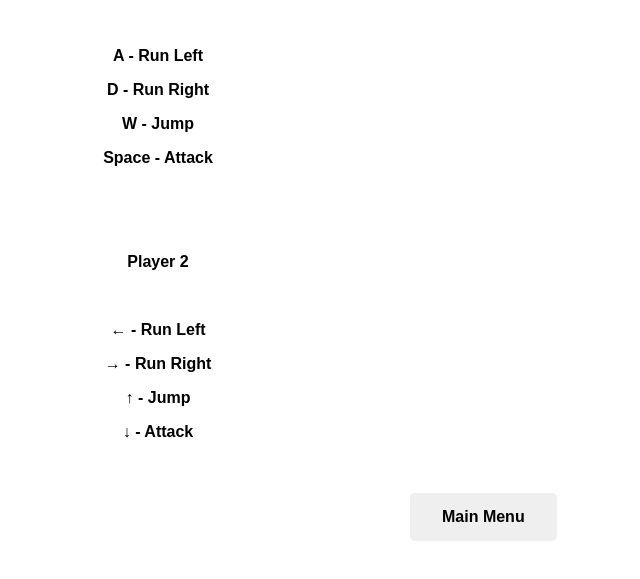
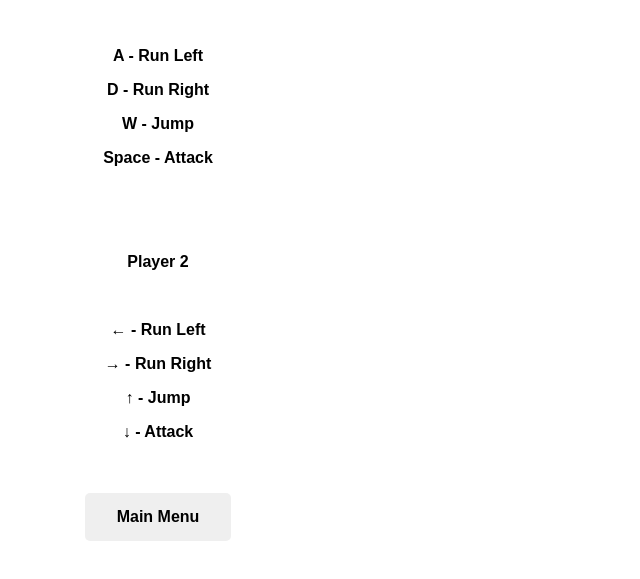
Before and after one commit to JoshM22/asd, a plain HTML site: page controls.html in a window 1280 px wide. Shown: the part 199-778 px from the top of the page, without its empty margins (482-1122 px from the left). Drawn offline with Linux system fonts and the light colour scheme.

Commit message:
Update controls.html

```diff
--- a/controls.html
+++ b/controls.html
@@ -57,10 +57,12 @@
 	<p>↑ - Jump</p>
 	<p>↓ - Attack</p>
 </br></br>
-<div>&nbsp;&nbsp;&nbsp;&nbsp;&nbsp;&nbsp;&nbsp;&nbsp;&nbsp;&nbsp;&nbsp;&nbsp;&nbsp;&nbsp;&nbsp;&nbsp;&nbsp;&nbsp;&nbsp;&nbsp;&nbsp;&nbsp;&nbsp;&nbsp;&nbsp;&nbsp;&nbsp;&nbsp;&nbsp;&nbsp;&nbsp;&nbsp;&nbsp;&nbsp;&nbsp;&nbsp;&nbsp;&nbsp;&nbsp;&nbsp;&nbsp;&nbsp;&nbsp;&nbsp;&nbsp;&nbsp;&nbsp;&nbsp;&nbsp;&nbsp;&nbsp;&nbsp;&nbsp;&nbsp;&nbsp;&nbsp;&nbsp;&nbsp;&nbsp;&nbsp;&nbsp;&nbsp;&nbsp;&nbsp;&nbsp;&nbsp;&nbsp;&nbsp;&nbsp;&nbsp;&nbsp;&nbsp;&nbsp;&nbsp;&nbsp;&nbsp;&nbsp;&nbsp;&nbsp;&nbsp;&nbsp;&nbsp;&nbsp;&nbsp;&nbsp;&nbsp;&nbsp;&nbsp;&nbsp;&nbsp;&nbsp;&nbsp;&nbsp;&nbsp;&nbsp;&nbsp;&nbsp;&nbsp;&nbsp;&nbsp;&nbsp;&nbsp;&nbsp;&nbsp;&nbsp;&nbsp;&nbsp;&nbsp;&nbsp;&nbsp;&nbsp;&nbsp;&nbsp;&nbsp;&nbsp;&nbsp;&nbsp;&nbsp;&nbsp;&nbsp;&nbsp;&nbsp;&nbsp;&nbsp;&nbsp;&nbsp;&nbsp;&nbsp;&nbsp;&nbsp;&nbsp;&nbsp;&nbsp;&nbsp;&nbsp;&nbsp;&nbsp;&nbsp;&nbsp;&nbsp;&nbsp;&nbsp;&nbsp;&nbsp;&nbsp;&nbsp;&nbsp;&nbsp;&nbsp;&nbsp;&nbsp;&nbsp;&nbsp;&nbsp;&nbsp;&nbsp;&nbsp;&nbsp;&nbsp;&nbsp;&nbsp;&nbsp;&nbsp;&nbsp;&nbsp;&nbsp;&nbsp;&nbsp;&nbsp;&nbsp;&nbsp;&nbsp;&nbsp;&nbsp;&nbsp;&nbsp;&nbsp;&nbsp;&nbsp;&nbsp;&nbsp;&nbsp;&nbsp;&nbsp;&nbsp;&nbsp;&nbsp;&nbsp;&nbsp;&nbsp;&nbsp;&nbsp;&nbsp;&nbsp;&nbsp;&nbsp;&nbsp;&nbsp;&nbsp;&nbsp;&nbsp;&nbsp;&nbsp;&nbsp;&nbsp;&nbsp;&nbsp;&nbsp;&nbsp;&nbsp;&nbsp;&nbsp;&nbsp;&nbsp;&nbsp;&nbsp;&nbsp;&nbsp;&nbsp;&nbsp;
+<center>
+<div>
 	<a href="index.html">
 	<button type="button"><b>Main Menu</button>
 	</a>
 	</div>
+	</center>
 </body>
 </html>
```
